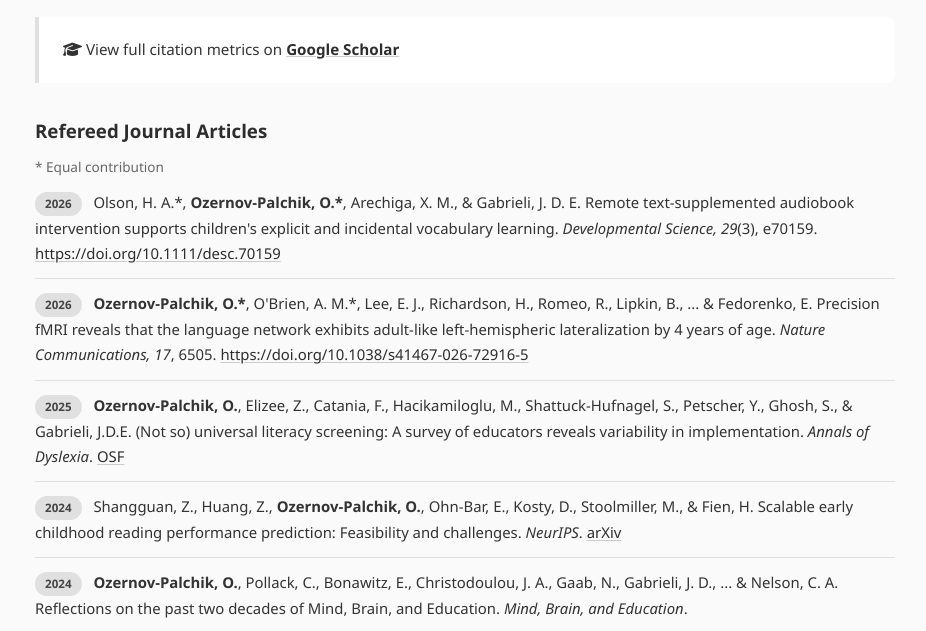
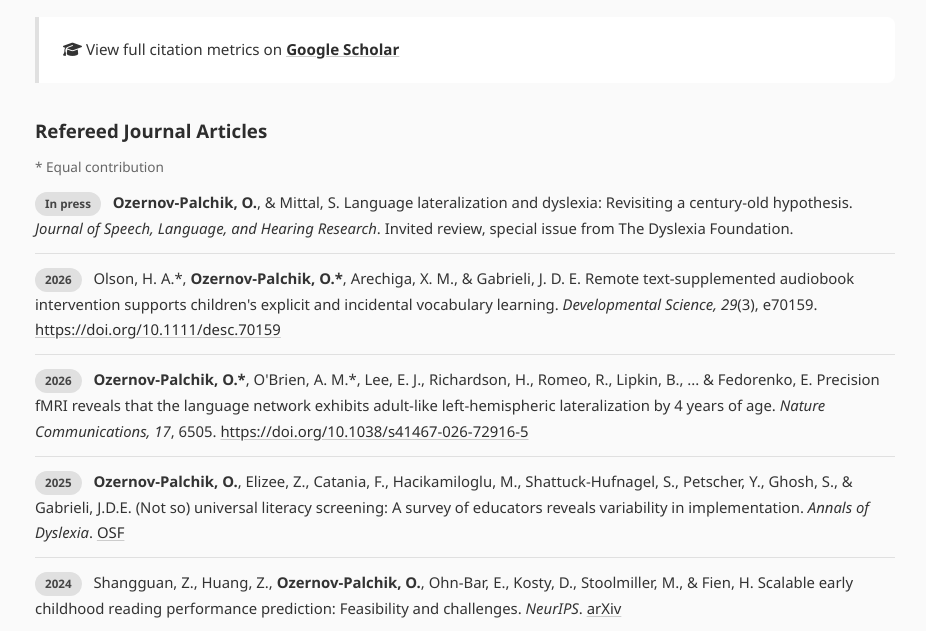
Before and after one commit to oozernov/oozernov.github.io, a plain HTML site: page publications.html in a window 1280 px wide. Shown: the part 164-795 px from the top of the page, without its empty margins (175-1101 px from the left). Drawn offline with Linux system fonts and the light colour scheme.

Commit message:
Add in-press JSLHR lateralization review to publications
Co-Authored-By: Claude Opus 5.5 <noreply@anthropic.com>

```diff
--- a/publications.html
+++ b/publications.html
@@ -121,6 +121,8 @@
             <h3 style="color:var(--primary);margin-bottom:16px;">Refereed Journal Articles</h3>
             <p style="font-size:0.85em;color:#666;margin-top:-8px;">* Equal contribution</p>
             <ul class="pub-list">
+                <li><span class="year-label">In press</span> <strong>Ozernov-Palchik, O.</strong>, &amp; Mittal, S. Language lateralization and dyslexia: Revisiting a century-old hypothesis. <em>Journal of Speech, Language, and Hearing Research</em>. Invited review, special issue from The Dyslexia Foundation.</li>
+
                 <li><span class="year-label">2026</span> Olson, H. A.*, <strong>Ozernov-Palchik, O.*</strong>, Arechiga, X. M., &amp; Gabrieli, J. D. E. Remote text-supplemented audiobook intervention supports children's explicit and incidental vocabulary learning. <em>Developmental Science, 29</em>(3), e70159. <a href="https://doi.org/10.1111/desc.70159">https://doi.org/10.1111/desc.70159</a></li>
 
                 <li><span class="year-label">2026</span> <strong>Ozernov-Palchik, O.*</strong>, O'Brien, A. M.*, Lee, E. J., Richardson, H., Romeo, R., Lipkin, B., ... &amp; Fedorenko, E. Precision fMRI reveals that the language network exhibits adult-like left-hemispheric lateralization by 4 years of age. <em>Nature Communications, 17</em>, 6505. <a href="https://doi.org/10.1038/s41467-026-72916-5">https://doi.org/10.1038/s41467-026-72916-5</a></li>
```
